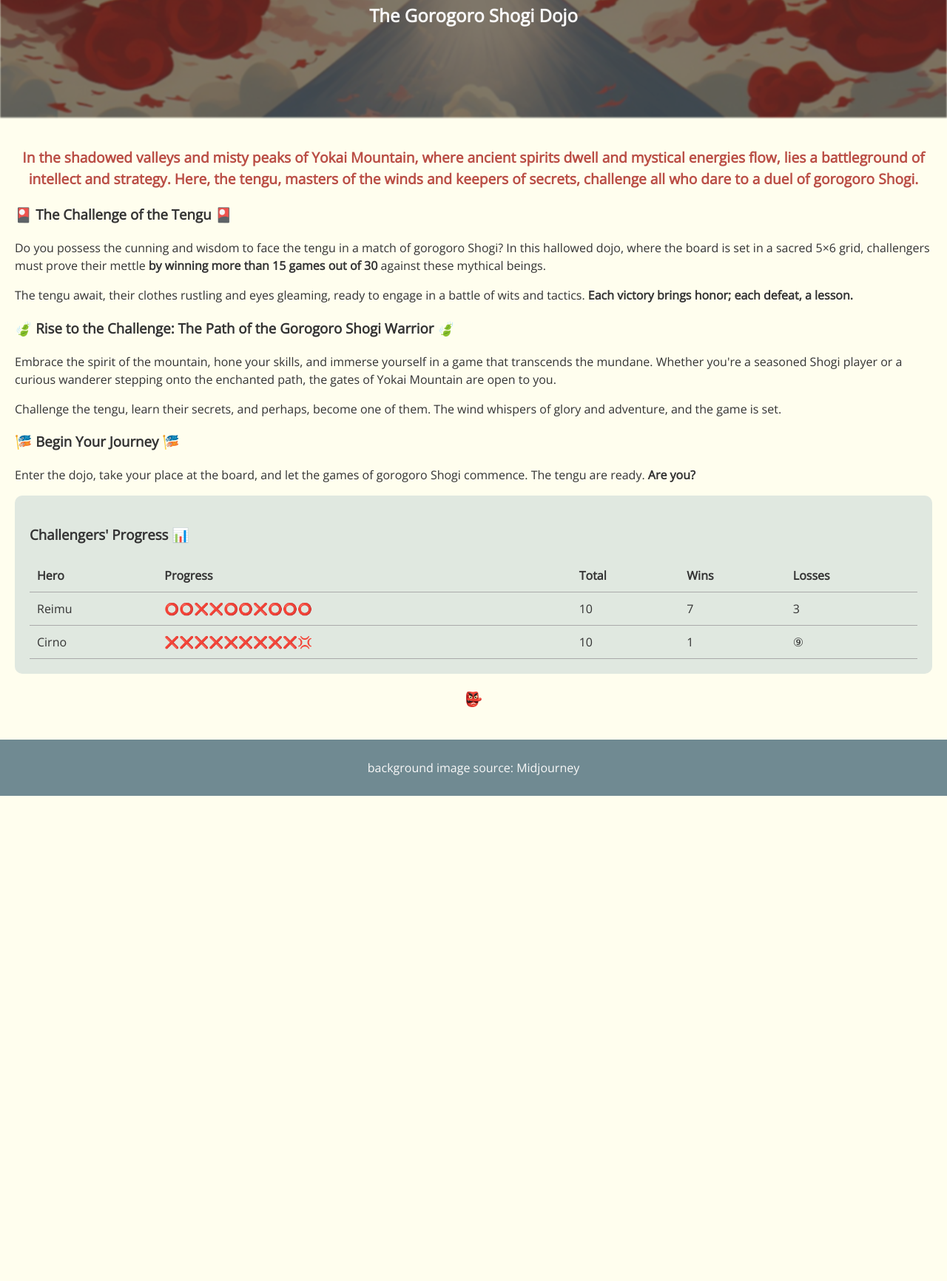
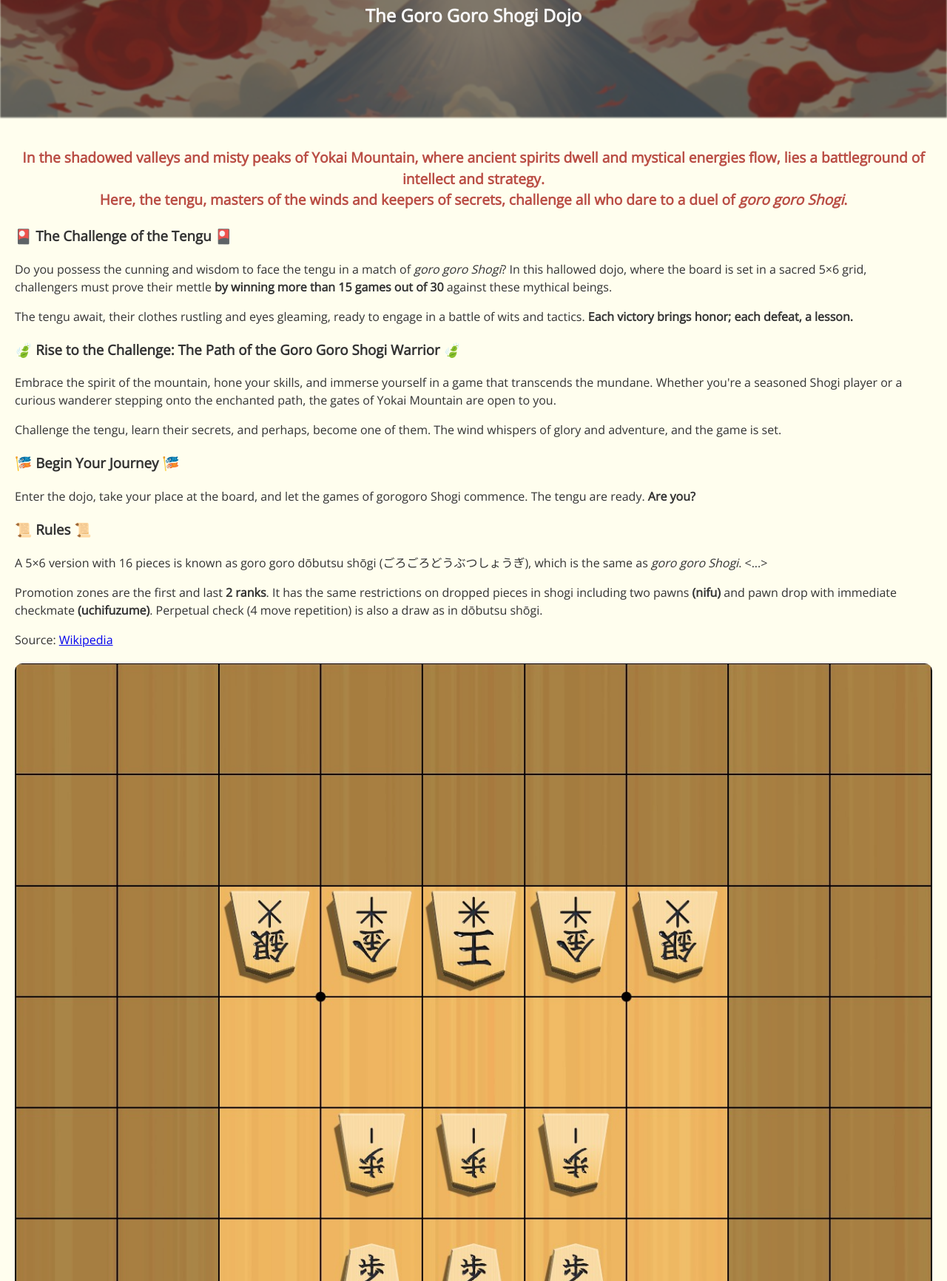
Before and after one commit to fumomizi/gorogoro, a plain HTML site: page index.html in a window 1280 px wide. Shown: the part 188-1920 px from the top of the page at 74% size. Before the commit the page ends 1264 px from the top, so only its background shows below. Drawn offline with nearby package versions, Linux system fonts and the light colour scheme.

Commit message:
initial game setup

```diff
--- a/index.html
+++ b/index.html
@@ -3,7 +3,7 @@
 <head>
     <meta charset="UTF-8">
     <meta name="viewport" content="width=device-width, initial-scale=1.0">
-    <title>Gorogoro Shogi Challenge</title>
+    <title>Goro Goro Shogi Challenge</title>
     <link rel="stylesheet" href="style.css">
     <link rel="preconnect" href="https://fonts.googleapis.com">
     <link rel="preconnect" href="https://fonts.gstatic.com" crossorigin>
@@ -12,19 +12,20 @@
 <body>
     <header>
         <h1>🏔️ Welcome to the Peaks of Yokai Mountain 🏔️</h1>
-        <h2>The Gorogoro Shogi Dojo</h2>
+        <h2>The Goro Goro Shogi Dojo</h2>
     </header>
     <main>
         <section id="introduction">
-          <p class="prominent">In the shadowed valleys and misty peaks of Yokai Mountain, where ancient spirits dwell and mystical energies flow, lies a battleground of intellect and strategy. Here, the tengu, masters of the winds and keepers of secrets, challenge all who dare to a duel of gorogoro Shogi.</p>
+          <p class="prominent">In the shadowed valleys and misty peaks of Yokai Mountain, where ancient spirits dwell and mystical energies flow, lies a battleground of intellect and strategy.<br/>
+          Here, the tengu, masters of the winds and keepers of secrets, challenge all who dare to a duel of <em>goro goro Shogi</em>.</p>
 
           <h3>🎴 The Challenge of the Tengu 🎴</h3>
 
-          <p>Do you possess the cunning and wisdom to face the tengu in a match of gorogoro Shogi? In this hallowed dojo, where the board is set in a sacred 5×6 grid, challengers must prove their mettle <strong>by winning more than 15 games out of 30</strong> against these mythical beings.</p>
+          <p>Do you possess the cunning and wisdom to face the tengu in a match of <em>goro goro Shogi</em>? In this hallowed dojo, where the board is set in a sacred 5×6 grid, challengers must prove their mettle <strong>by winning more than 15 games out of 30</strong> against these mythical beings.</p>
 
           <p>The tengu await, their clothes rustling and eyes gleaming, ready to engage in a battle of wits and tactics. <strong>Each victory brings honor; each defeat, a lesson.</strong></p>
 
-          <h3>🍃 Rise to the Challenge: The Path of the Gorogoro Shogi Warrior 🍃</h3>
+          <h3>🍃 Rise to the Challenge: The Path of the Goro Goro Shogi Warrior 🍃</h3>
 
           <p>Embrace the spirit of the mountain, hone your skills, and immerse yourself in a game that transcends the mundane. Whether you're a seasoned Shogi player or a curious wanderer stepping onto the enchanted path, the gates of Yokai Mountain are open to you.</p>
 
@@ -33,6 +34,19 @@
           <h3>🎏 Begin Your Journey 🎏</h3>
 
           <p>Enter the dojo, take your place at the board, and let the games of gorogoro Shogi commence. The tengu are ready. <strong>Are you?</strong></p>
+
+          <h3>📜 Rules 📜</h3>
+
+          <p>A 5×6 version with 16 pieces is known as goro goro dōbutsu shōgi (ごろごろどうぶつしょうぎ), which is the same as <em>goro goro Shogi</em>. <...></p>
+          <p>Promotion zones are the first and last <strong>2 ranks</strong>. It has the same restrictions on dropped pieces in shogi including two pawns <strong>(nifu)</strong> and pawn drop with immediate checkmate <strong>(uchifuzume)</strong>. Perpetual check (4 move repetition) is also a draw as in dōbutsu shōgi.</p>
+
+          <p>Source: <a href="https://en.wikipedia.org/wiki/D%C5%8Dbutsu_sh%C5%8Dgi#Variation">Wikipedia</a></p>
+
+          <figure>
+            <img src="setup.jpg" alt="goro goro Shogi initial setup">
+            <figcaption>Initial setup</figcaption>
+        </figure>
+
         </section>
 
         <section id="dashboard">
@@ -68,6 +82,7 @@
         </section>
     </main>
     <footer>
+        <p><em>gorogoro Shogi</em> invented by professional shogi player Madoka Kitao<em>(北尾 まどか, Kitao Madoka)</em></p>
         <p>background image source: Midjourney</p>
     </footer>
 </body>
--- a/style.css
+++ b/style.css
@@ -81,3 +81,24 @@ h1, h2, h3 {
 p {
     font-weight: 400;
 }
+
+figure {
+    display: flex;
+    flex-direction: column;
+    align-items: center;
+    margin: 20px 0;
+}
+
+img {
+    max-width: 100%;
+    height: auto;
+    border-radius: 10px;
+}
+
+figcaption {
+    font-family: 'Google Sans', sans-serif;
+    font-weight: bold;
+    text-align: center;
+    color: #333;
+    margin-top: 10px;
+}
```
Also changed, not shown: setup.jpg (added).
